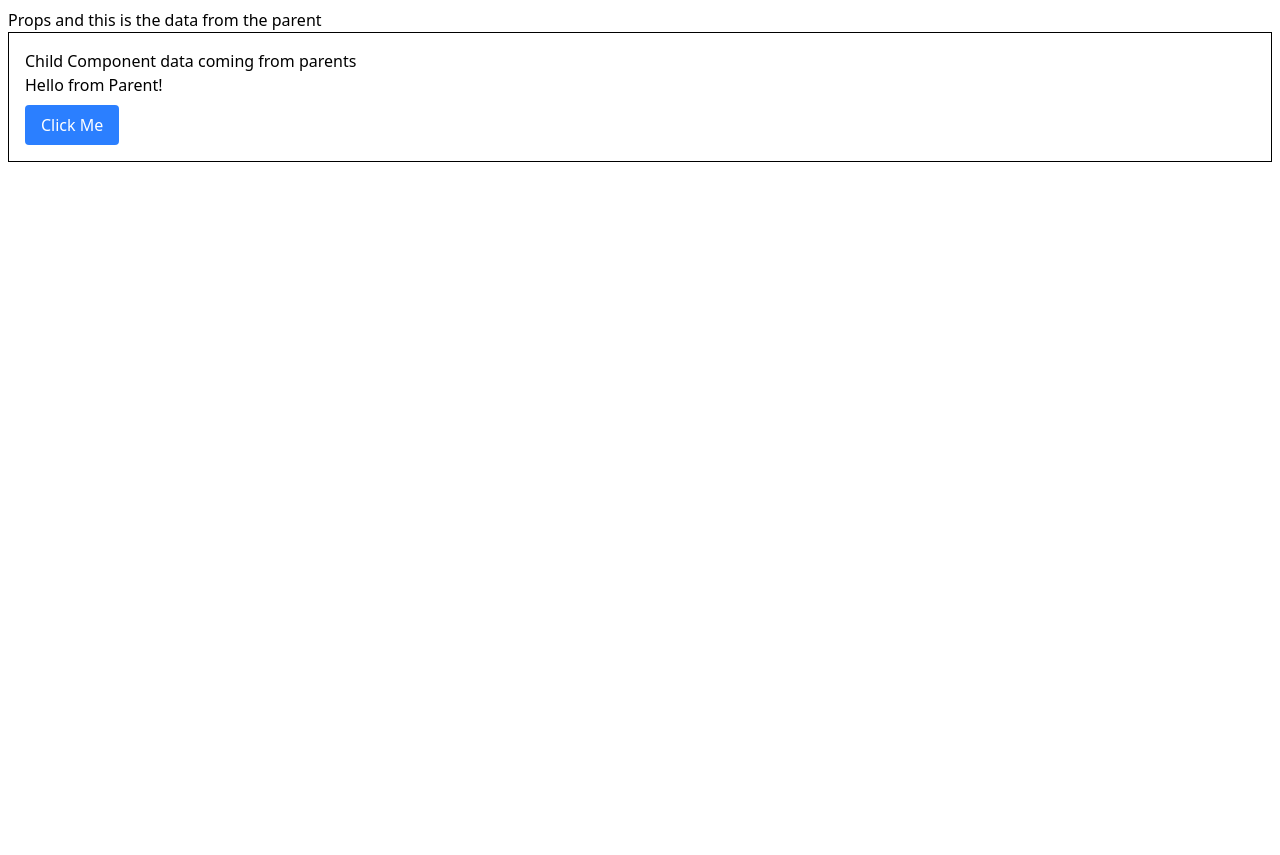
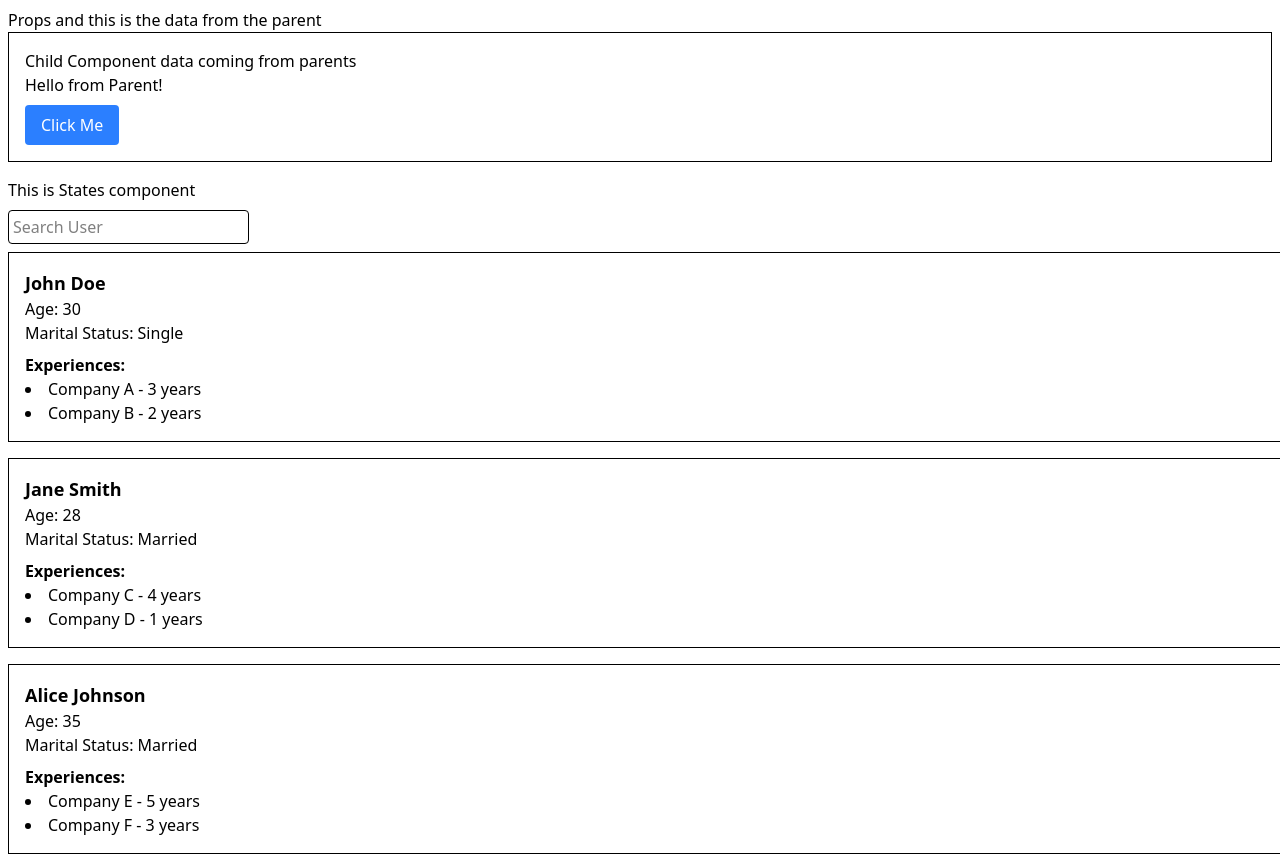
Before and after one commit to kamranjamal/React_Practice, a React (Vite) app in the folder practice/: page / in a window 1280 px wide. Shown: the top 855 px of the page. Before the commit the page ends 800 px from the top, so only its background shows below. Built offline with nearby package versions, Linux system fonts and the light colour scheme.

Commit message:
states and deboucing filtering

```diff
--- a/practice/src/App.tsx
+++ b/practice/src/App.tsx
@@ -1,11 +1,11 @@
 import Parent from "./components/props/parent";
+import States from "./components/useEffectuseState/States";
 
 export default function App() {
 
 
   return <div className="my-2 mx-2">
-
    <Parent/>
-
+   <States/>
     </div>;
 }
--- /dev/null
+++ b/practice/src/commons/data.ts
@@ -0,0 +1,44 @@
+import type { DataInterface } from "../interfaces/child.interfaces";
+
+export const usersData:DataInterface[]=[
+    {
+        name:"John Doe",
+        age:30,
+        isMarried:false,
+        experiences:[
+            {company:"Company A", years:3},
+            {company:"Company B", years:2}
+        ],
+        id:1
+    },
+    {
+        name:"Jane Smith",
+        age:28,
+        isMarried:true,
+        experiences:[
+            {company:"Company C", years:4},
+            {company:"Company D", years:1}
+        ],
+        id:2
+    },
+    {
+        name:"Alice Johnson",
+        age:35,
+        isMarried:true,
+        experiences:[
+            {company:"Company E", years:5},
+            {company:"Company F", years:3}
+        ],
+        id:3
+    },
+    {
+        name:"Bob Brown",
+        age:40,
+        isMarried:false,
+        experiences:[
+            {company:"Company G", years:6},
+            {company:"Company H", years:2}
+        ],
+        id:4
+    }
+]
--- /dev/null
+++ b/practice/src/components/useEffectuseState/States.tsx
@@ -0,0 +1,50 @@
+import React, { useEffect, useState } from "react"
+import type { DataInterface } from "../../interfaces/child.interfaces";
+import { usersData } from "../../commons/data";
+
+export default function States() {
+    const [data, setData] = useState<DataInterface[]>(usersData);
+    const [filter, setFilter] = useState<string>("");
+
+
+    function handleSearch(e: React.ChangeEvent<HTMLInputElement>) {
+        setFilter(e.target.value);
+    }
+
+    useEffect(() => {
+
+        const timer = setTimeout(() => {
+            const filteredData = usersData.filter(user =>
+                user.name.toLowerCase().includes(filter.toLowerCase())
+            )
+            setData(filteredData);
+        },300)
+        return () => clearTimeout(timer);
+    }, [filter]);
+
+    return (
+        <div className="w-screen">
+            <h2>This is States component</h2>
+            <div className="flex items-center w-full my-2">
+                <input type="search" className="border p-1 rounded justify-center" placeholder="Search User" onChange={handleSearch} />
+            </div>
+            <ul>
+                {data.map((user) => (
+                    <li key={user.id} className="mb-4 p-4 border">
+                        <h3 className="text-lg font-bold">{user.name}</h3>
+                        <p>Age: {user.age}</p>
+                        <p>Marital Status: {user.isMarried ? "Married" : "Single"}</p>
+                        <h4 className="font-semibold mt-2">Experiences:</h4>
+                        <ul className="list-disc list-inside">
+                            {user.experiences.map((exp, index) => (
+                                <li key={index}>
+                                    {exp.company} - {exp.years} years
+                                </li>
+                            ))}
+                        </ul>
+                    </li>
+                ))}
+            </ul>
+        </div>
+    )
+}
--- a/practice/src/interfaces/child.interfaces.ts
+++ b/practice/src/interfaces/child.interfaces.ts
@@ -3,3 +3,17 @@ export interface ChildProps {
     classes: string;
     handleClick: (data:string) => void;
 }
+
+export interface DataInterface {
+    name: string;
+    age: number;
+    isMarried: boolean;
+    experiences: {
+        company: string;
+        years: number;
+    }[],
+    id: number;
+
+
+
+}
```
